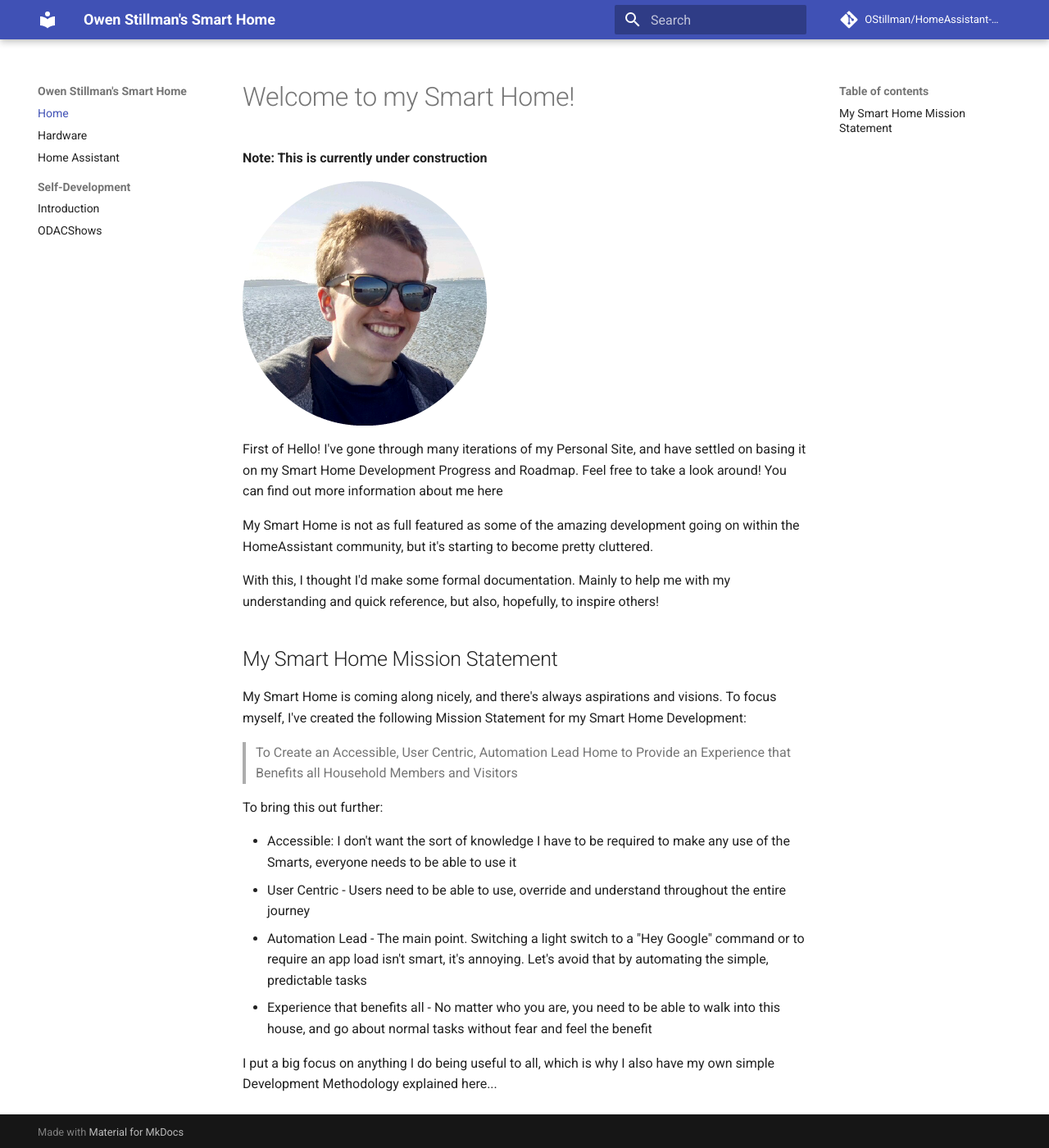
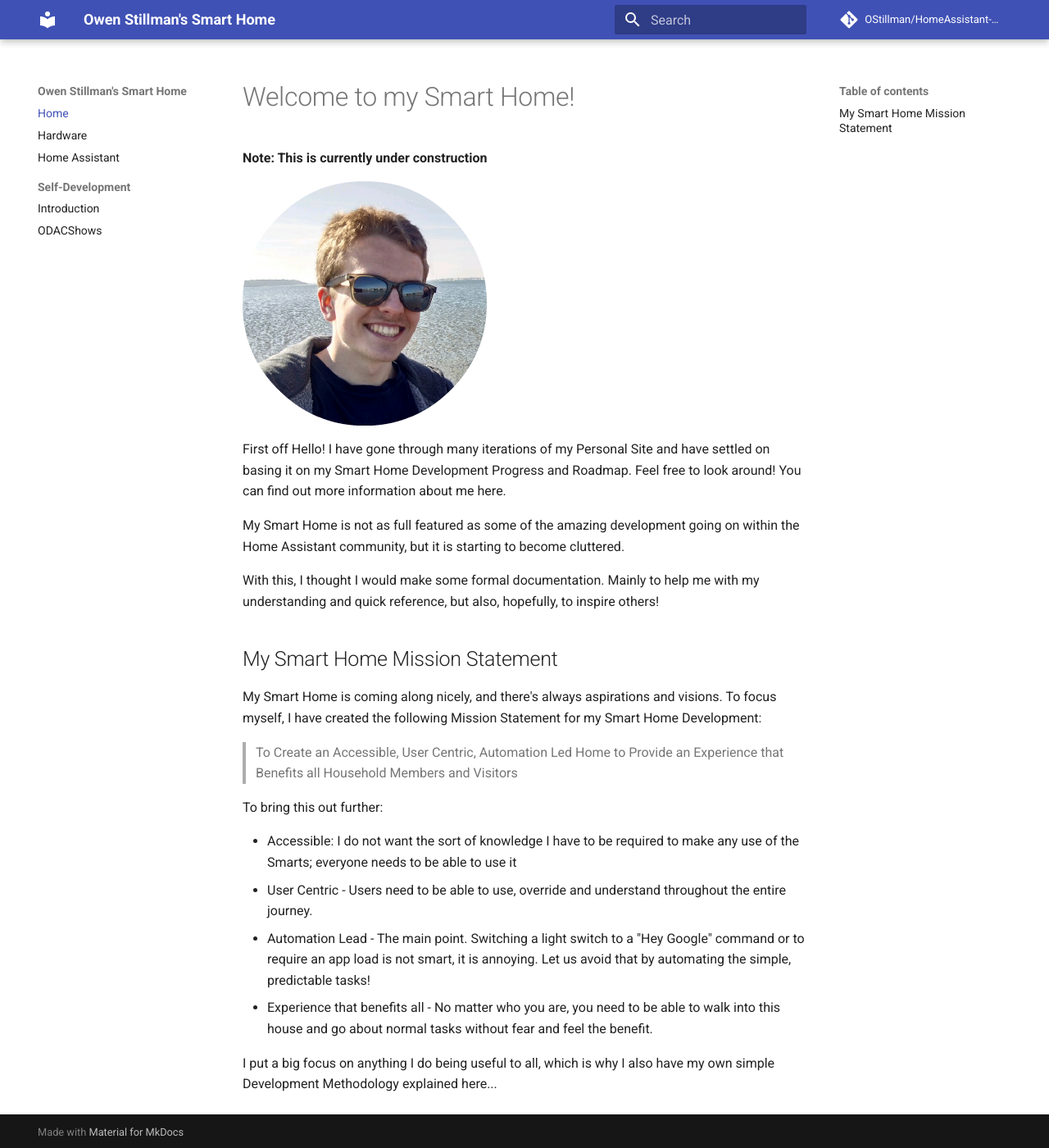
Before and after one commit to OStillman/HomeAssistant-Public, an MkDocs documentation site: the page built from docs/index.md, in a window 1280 px wide and 1400 px high. Shown: the whole window at 82% size. Built offline with MkDocs 1.6.1 and Material for MkDocs 9.7.7, drawn with Linux system fonts in a browser that asks for light colours; comment, search, counter and statistics services are not loaded.

Commit message:
FixErrors

```diff
--- a/docs/index.md
+++ b/docs/index.md
@@ -4,22 +4,22 @@
 
 ![Placeholder](./assets/images/me.png){: align=middle}
 
-First of Hello! I've gone through many iterations of my Personal Site, and have settled on basing it on my Smart Home Development Progress and Roadmap. Feel free to take a look around! You can find out more information about me here
+First off Hello! I have gone through many iterations of my Personal Site and have settled on basing it on my Smart Home Development Progress and Roadmap. Feel free to look around! You can find out more information about me here.
 
-My Smart Home is not as full featured as some of the amazing development going on within the HomeAssistant community, but it's starting to become pretty cluttered.
+My Smart Home is not as full featured as some of the amazing development going on within the Home Assistant community, but it is starting to become cluttered.
 
-With this, I thought I'd make some formal documentation. Mainly to help me with my understanding and quick reference, but also, hopefully, to inspire others!
+With this, I thought I would make some formal documentation. Mainly to help me with my understanding and quick reference, but also, hopefully, to inspire others!
 
 ## My Smart Home Mission Statement
-My Smart Home is coming along nicely, and there's always aspirations and visions. To focus myself, I've created the following Mission Statement for my Smart Home Development:
+My Smart Home is coming along nicely, and there's always aspirations and visions. To focus myself, I have created the following Mission Statement for my Smart Home Development:
 
-> To Create an Accessible, User Centric, Automation Lead Home to Provide an Experience that Benefits all Household Members and Visitors
+> To Create an Accessible, User Centric, Automation Led Home to Provide an Experience that Benefits all Household Members and Visitors
 
 To bring this out further:
 
-- Accessible: I don't want the sort of knowledge I have to be required to make any use of the Smarts, everyone needs to be able to use it
-- User Centric - Users need to be able to use, override and understand throughout the entire journey
-- Automation Lead - The main point. Switching a light switch to a "Hey Google" command or to require an app load isn't smart, it's annoying. Let's avoid that by automating the simple, predictable tasks
-- Experience that benefits all - No matter who you are, you need to be able to walk into this house, and go about normal tasks without fear and feel the benefit
+- Accessible: I do not want the sort of knowledge I have to be required to make any use of the Smarts; everyone needs to be able to use it
+- User Centric - Users need to be able to use, override and understand throughout the entire journey.
+- Automation Lead - The main point. Switching a light switch to a "Hey Google" command or to require an app load is not smart, it is annoying. Let us avoid that by automating the simple, predictable tasks!
+- Experience that benefits all - No matter who you are, you need to be able to walk into this house and go about normal tasks without fear and feel the benefit.
 
 I put a big focus on anything I do being useful to all, which is why I also have my own simple Development Methodology explained here...
```
